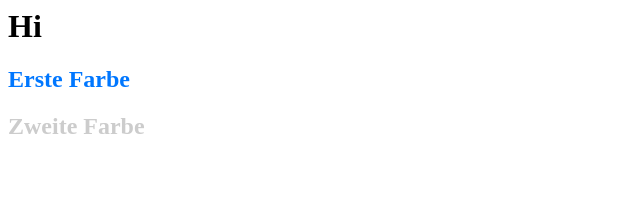
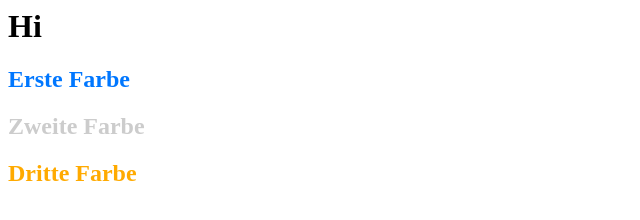
Before and after one commit to floCross/wifi-git-20181122, a plain HTML site: page index.html in a window 1280 px wide. Shown: the whole page, without its empty margins (0-640 px from the left). Drawn offline with Linux system fonts and the light colour scheme.

Commit message:
third color orange

```diff
--- a/index.html
+++ b/index.html
@@ -1,3 +1,4 @@
 <h1>Hi</h1>
 <h2 style="color:#07F">Erste Farbe</h2>
 <h2 style="color:#CCC">Zweite Farbe</h2>
+<h2 style="color:#FA0">Dritte Farbe</h2>
```
